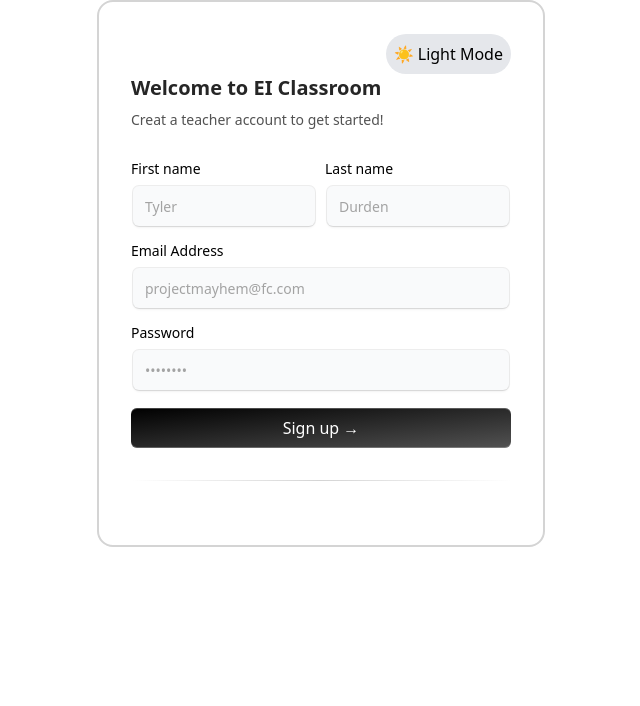
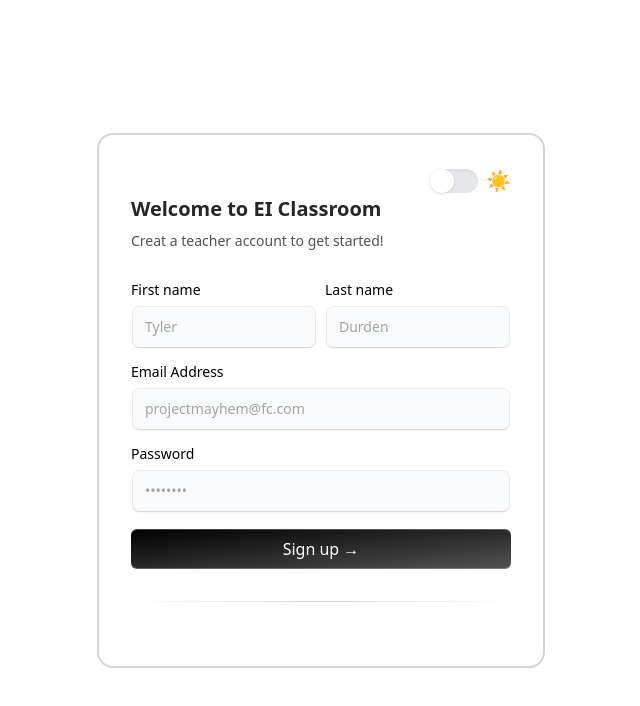
Before and after one commit to suryxnshsingh/EIClassroom-client, a React (Vite) app: page /signin in a window 1280 px wide. Shown: the top 706 px of the page, without its empty margins (319-959 px from the left). Built offline with nearby package versions, Linux system fonts and the light colour scheme.

Commit message:
theme toggle

```diff
--- a/src/assets/components/signin.jsx
+++ b/src/assets/components/signin.jsx
@@ -34,17 +34,28 @@ const Signin = () => {
     console.log("Form submitted");
   };
 
-  return ( <div className="bg-white dark:bg-black h-screen">
+  return ( <div className="bg-white dark:bg-black h-screen flex items-center justify-center">
     <div className="max-w-md w-full mx-auto rounded-none md:rounded-2xl p-4 md:p-8 border-2 border-neutral-300 dark:border-neutral-700  bg-white dark:bg-black">
       {/* Theme Toggle Button */}
-      <div className="flex justify-end">
-        <button
-          className="bg-gray-200 dark:bg-gray-800 p-2 rounded-full"
-          onClick={handleThemeToggle}
-        >
-          {theme === "dark" ? "🌙 Dark Mode" : "☀️ Light Mode"}
-        </button>
-      </div>
+      <div className="flex items-center justify-end">
+  <label className="relative inline-flex items-center cursor-pointer mr-2">
+    <input
+      type="checkbox"
+      className="sr-only"
+      checked={theme === "dark"}
+      onChange={handleThemeToggle}
+    />
+    <div className="w-12 h-6 bg-gray-200 dark:bg-gray-800 rounded-full shadow-inner"></div>
+    <div
+      className={`absolute w-6 h-6 bg-white rounded-full shadow transition-transform duration-300 ease-in-out ${
+        theme === "dark" ? "translate-x-6" : "translate-x-0"
+      }`}
+    ></div>
+  </label>
+  <span className="text-xl">
+    {theme === "dark" ? "🌙" : "☀️"}
+  </span>
+</div>
 
       <h2 className="font-bold text-xl text-neutral-800 dark:text-neutral-200">
         Welcome to EI Classroom
```
